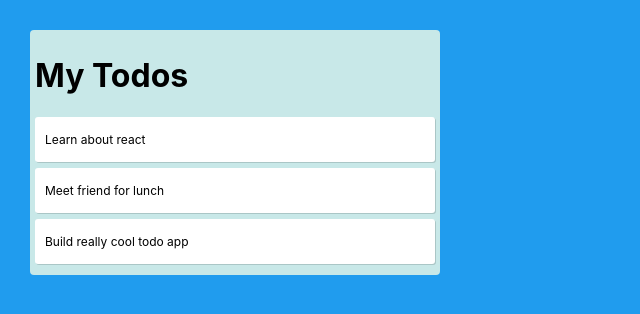
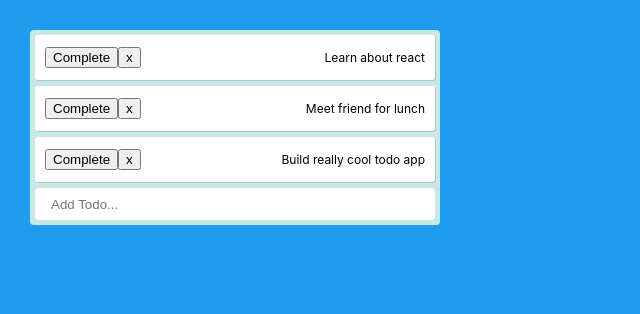
Before and after one commit to kenkarimi/react_hooks_todo, a React (Create React App) app: page / in a window 1280 px wide. Shown: the top 314 px of the page, without its empty margins (0-640 px from the left). Built offline with nearby package versions, Linux system fonts and the light colour scheme.

Commit message:
Completed Todo app

```diff
--- a/src/App.js
+++ b/src/App.js
@@ -1,11 +1,32 @@
 import React, { useState } from 'react';
 import './App.css';
 
-function Todo({ todo, index}) {
+function Todo({ todo, index, completeTodo, removeTodo}) {
   return (
-    <div className="todo">
+    <div className="todo" style={{textDecoration: todo.isCompleted ? 'line-through' : ''}}>
+      <div>
+        <button onClick={() => completeTodo(index)}>Complete</button>
+        <button onClick={() => removeTodo(index)}>x</button>
+      </div>
       <p>{ todo.text }</p>
     </div>
+  )
+}
+
+function TodoForm({ addTodo }) {
+  const [value, setValue] = useState('');
+
+  const handleSubmit = (e) => {
+    e.preventDefault();
+    if(!value) return;
+    addTodo(value);
+    setValue('');
+  }
+
+  return (
+    <form onSubmit={handleSubmit}>
+      <input type="text" className="input" placeholder="Add Todo..." value={value} onChange={e => setValue(e.target.value)} />
+    </form>
   )
 }
 
@@ -25,19 +46,38 @@
     }
   ]);
 
+  const addTodo = (text) => {
+    const newTodos = [...todos, { text }];
+    setTodos(newTodos);
+  }
+
+  const completeTodo = (index) => {
+    const newTodos = [...todos];
+    newTodos[index].isCompleted = true;
+    setTodos(newTodos);
+  }
+
+  const removeTodo = (index) => {
+    const newTodos = [...todos];
+    newTodos.splice(index, 1);
+    setTodos(newTodos);
+  }
+
   return (
     <div className="app">
       <div className="todo-list">
-        <h1>My Todos</h1>
           {
             todos.map( (todo, index) => (
                 <Todo
                   key={index}
                   index={index}
                   todo={todo}
+                  completeTodo={completeTodo}
+                  removeTodo={removeTodo}
                 />
             ))
           }
+          <TodoForm addTodo={addTodo}/>
       </div>
     </div>
   );
```
